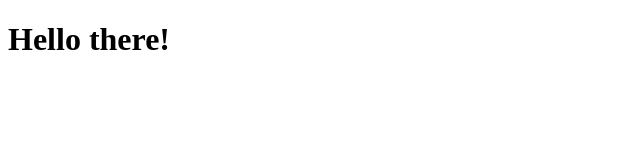
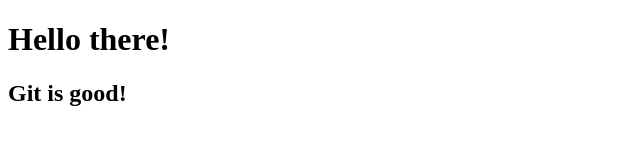
Before and after one commit to MajdaNaf/usthb, a plain HTML site: page index.html in a window 1280 px wide. Shown: the whole page, without its empty margins (0-640 px from the left). Drawn offline with Linux system fonts and the light colour scheme.

Commit message:
added a title

```diff
--- a/index.html
+++ b/index.html
@@ -6,6 +6,7 @@
 	<body>
 		<div class="content">
 			<h1>Hello there!</h1>
+			<h2>Git is good!</h2>
 		</div>
 	</body>
 </html>
```
